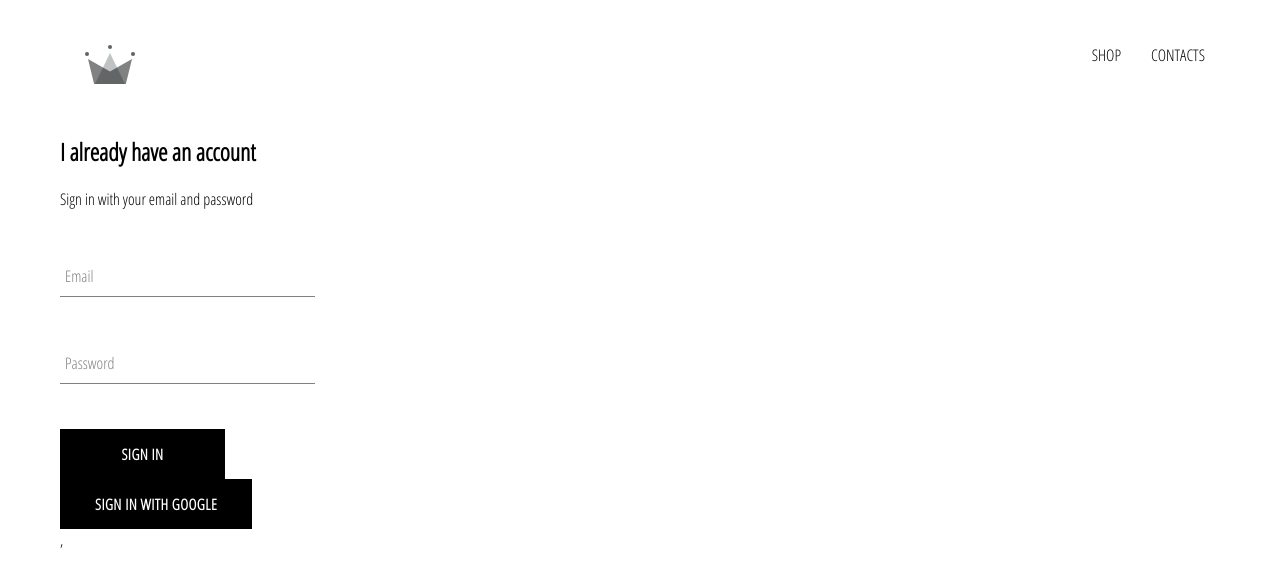
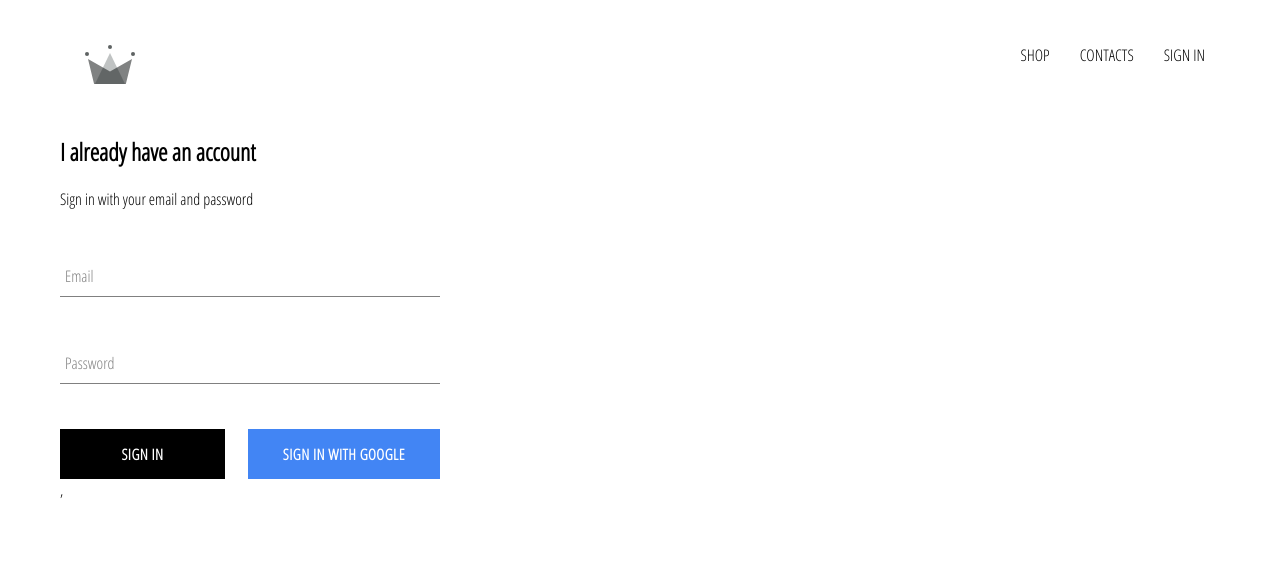
Before and after one commit to ForeverRainmaN/e-commerce-app, a React (Create React App) app: page /signin in a window 1280 px wide. Shown: the top 568 px of the page. Built offline with nearby package versions, Linux system fonts and the light colour scheme; no server answers.

Commit message:
Added styling to buttons, and sign-in page

```diff
--- a/src/App.css
+++ b/src/App.css
@@ -7,3 +7,7 @@ a {
     text-decoration: none;
     color: black;
 }
+
+* {
+    box-sizing: border-box;
+}
--- a/src/App.tsx
+++ b/src/App.tsx
@@ -10,19 +10,19 @@ import {auth, Unsubscribe, User} from './firebase/firebase.utils';
 import './App.css';
 
 const App = () => {
-    const [, setCurrentUser] =
-        useState<{ currentUser: null | User }>({currentUser: null})
+    const [currentUser, setCurrentUser] = useState<User>(null)
 
     useEffect(() => {
-        const unsubscribe: Unsubscribe = auth.onAuthStateChanged(user => {
-            setCurrentUser({currentUser: user})
-        })
+        const unsubscribe: Unsubscribe =
+            auth.onAuthStateChanged(user => {
+                setCurrentUser(user)
+            });
         return () => unsubscribe()
     }, []);
 
     return (
         <div className="App">
-            <Header/>
+            <Header currentUser={currentUser}/>
             <Switch>
                 <Route exact path='/' component={HomePage}/>
                 <Route path='/shop' component={ShopPage}/>
--- a/src/components/custom-button/CustomButton.tsx
+++ b/src/components/custom-button/CustomButton.tsx
@@ -3,13 +3,13 @@ import React, {ButtonHTMLAttributes, FC} from 'react';
 import './custom-button.scss';
 
 interface CustomButtonProps extends ButtonHTMLAttributes<HTMLButtonElement> {
+    isGoogleSignIn?: boolean
 }
 
 const CustomButton: FC<CustomButtonProps> =
-    ({children, ...otherProps}) =>
-        <button className='custom-button' {...otherProps}>
+    ({children, isGoogleSignIn, ...otherProps}) =>
+        <button className={`${isGoogleSignIn ? 'google-sign-in' : ''} custom-button`} {...otherProps}>
             {children}
         </button>
 
-
 export default CustomButton
--- a/src/components/custom-button/custom-button.scss
+++ b/src/components/custom-button/custom-button.scss
@@ -19,4 +19,13 @@
     color: black;
     border: 1px solid black;
   }
+  &.google-sign-in {
+    background-color: #4285f4;
+    color: white;
+
+    &:hover {
+      background-color: #357ae8;
+      border: none;
+    }
+  }
 }
--- a/src/components/header/Header.tsx
+++ b/src/components/header/Header.tsx
@@ -1,11 +1,16 @@
 import React, {FC} from 'react';
-import {Link, withRouter} from 'react-router-dom';
+import {Link, RouteComponentProps, withRouter} from 'react-router-dom';
 
 import {ReactComponent as Logo} from '../../assets/crown.svg'
+import {auth, User} from "../../firebase/firebase.utils";
 
 import './header.scss'
 
-const Header: FC = () => (
+interface HeaderProps extends RouteComponentProps {
+    currentUser: User
+}
+
+const Header: FC<HeaderProps> = ({currentUser}) => (
     <div className='header'>
         <Link className='logo-container' to="/">
             <Logo className="logo"/>
@@ -17,6 +22,17 @@ const Header: FC = () => (
             <Link className='option' to='/shop'>
                 CONTACTS
             </Link>
+            {
+                currentUser ?
+                    <div className='option'
+                         onClick={() => auth.signOut()}
+                    >SIGN OUT
+                    </div>
+                    :
+                    <Link className='option' to='/signin'>
+                        SIGN IN
+                    </Link>
+            }
         </div>
     </div>
 );
--- a/src/components/header/header.scss
+++ b/src/components/header/header.scss
@@ -20,6 +20,7 @@
 
     .option {
       padding: 10px 15px;
+      cursor: pointer;
     }
   }
 }
--- a/src/components/sign-in/SignIn.tsx
+++ b/src/components/sign-in/SignIn.tsx
@@ -50,8 +50,10 @@ const SignIn: FC = () => {
                     required
                     handleChange={handleChange}
                 />
-                <CustomButton type="submit">Sign In</CustomButton>
-                <CustomButton onClick={signInWithGoogle}>Sign in with Google</CustomButton>
+                <div className='buttons'>
+                    <CustomButton type="submit">Sign In</CustomButton>
+                    <CustomButton onClick={signInWithGoogle} isGoogleSignIn>Sign in with Google</CustomButton>
+                </div>
             </form>
         </div>
     )
--- a/src/components/sign-in/sign-in.scss
+++ b/src/components/sign-in/sign-in.scss
@@ -1,9 +1,14 @@
 .sign-in {
-  width: 30vh;
+  width: 380px;
   display: flex;
   flex-direction: column;
 
   .title {
     margin: 10px 0;
   }
+
+  .buttons {
+    display: flex;
+    justify-content: space-between;
+  }
 }
--- a/src/firebase/firebase.utils.ts
+++ b/src/firebase/firebase.utils.ts
@@ -21,6 +21,6 @@ const provider = new firebase.auth.GoogleAuthProvider();
 provider.setCustomParameters({prompt: 'select_account'});
 export const signInWithGoogle = () => auth.signInWithPopup(provider);
 
-export type User = firebase.User;
+export type User = firebase.User | null;
 export type Unsubscribe = firebase.Unsubscribe
 export default firebase;
```
